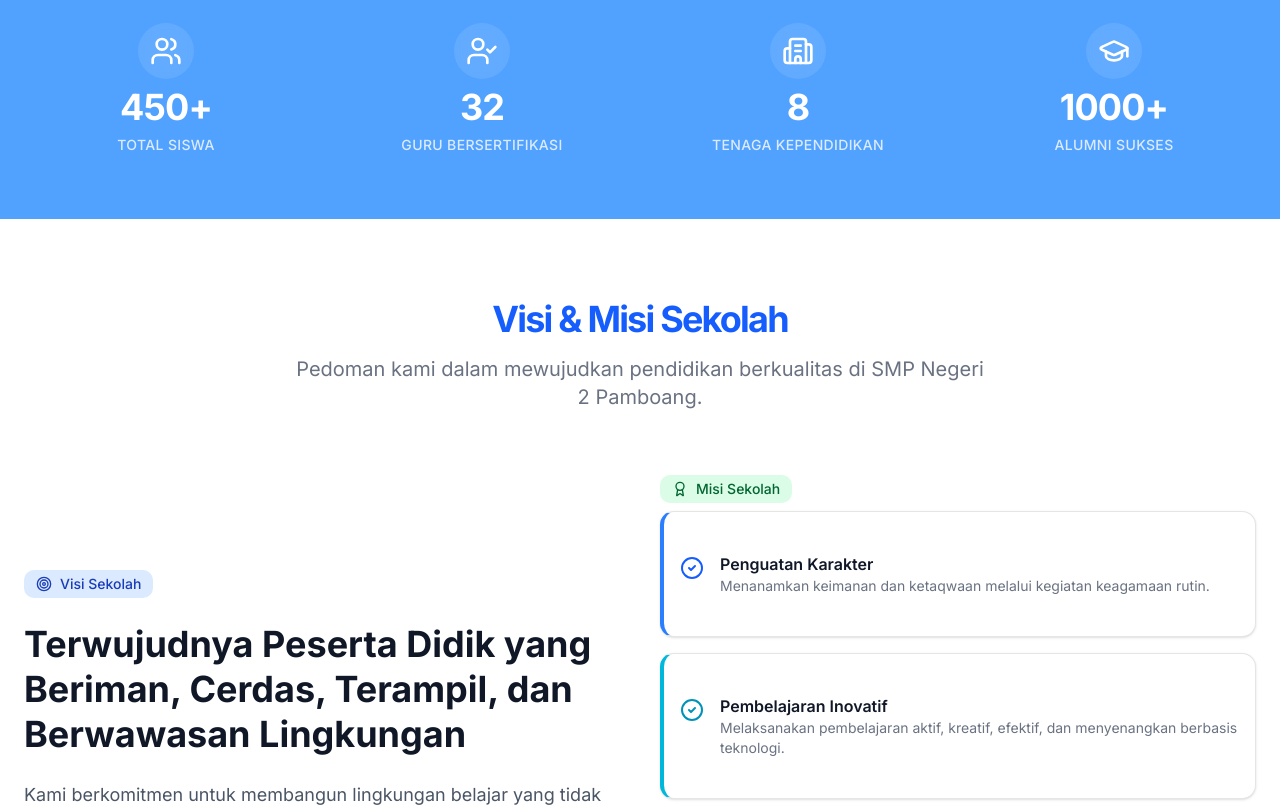
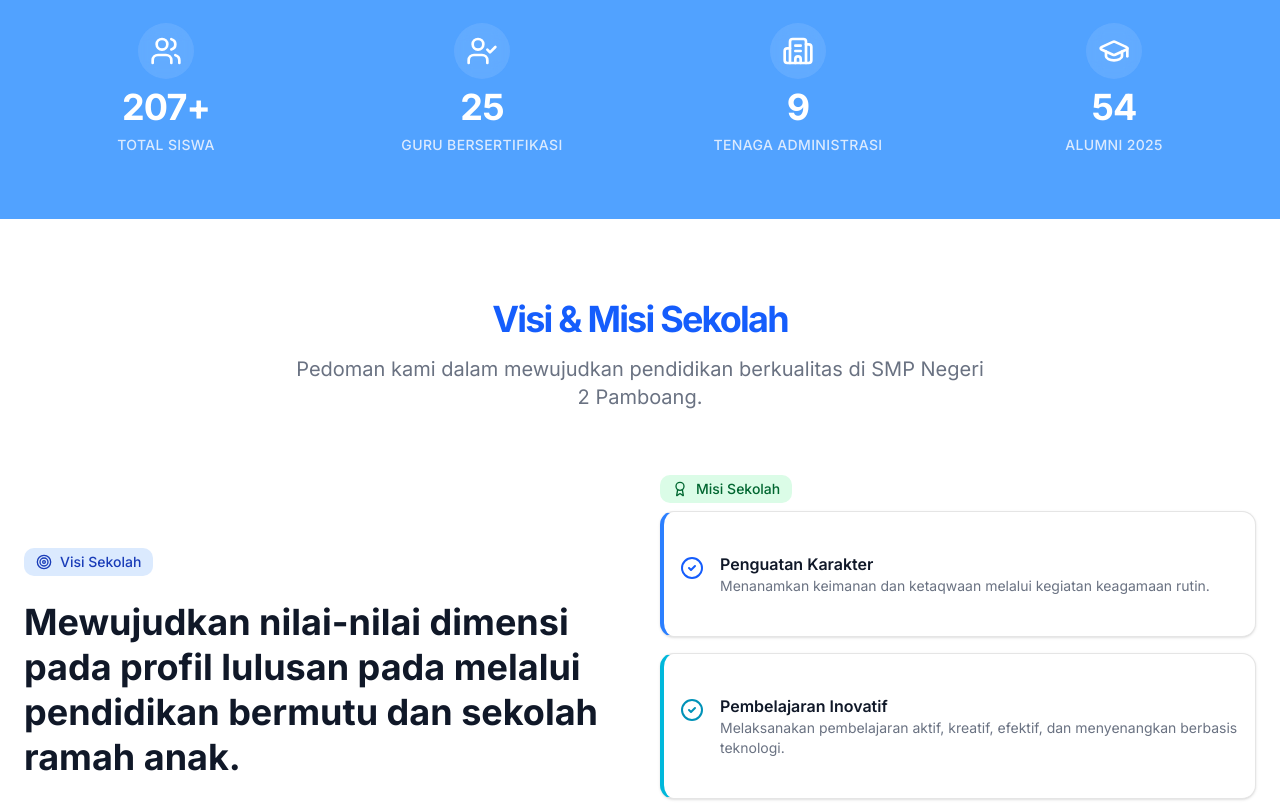
Before and after one commit to mhammdalwii/ProjectSistemInformasi-KIP, a Next.js app: page / in a window 1280 px wide. Shown: the part 700-1507 px from the top of the page. Built offline with nearby package versions, Linux system fonts and the light colour scheme.

Commit message:
memperbaiki dashboard sekolah

```diff
--- a/components/organisms/school/SchoolStats.tsx
+++ b/components/organisms/school/SchoolStats.tsx
@@ -3,22 +3,22 @@ import { Users, UserCheck, GraduationCap, Building2 } from "lucide-react";
 const stats = [
   {
     label: "Total Siswa",
-    value: "450+",
+    value: "207+",
     icon: Users,
   },
   {
     label: "Guru Bersertifikasi",
-    value: "32",
+    value: "25",
     icon: UserCheck,
   },
   {
-    label: "Tenaga Kependidikan",
-    value: "8",
+    label: "Tenaga Administrasi",
+    value: "9",
     icon: Building2,
   },
   {
-    label: "Alumni Sukses",
-    value: "1000+",
+    label: "Alumni 2025",
+    value: "54",
     icon: GraduationCap,
   },
 ];
--- a/components/organisms/school/SchoolVision.tsx
+++ b/components/organisms/school/SchoolVision.tsx
@@ -5,20 +5,19 @@ export default function SchoolVision() {
   return (
     <section id="profil" className="py-20 bg-white dark:bg-gray-950">
       <div className="container px-4 md:px-6">
-        {/* --- Bagian Header --- */}
+        {/* --- Header --- */}
         <div className="text-center mb-16 space-y-4">
           <h2 className="text-3xl font-bold tracking-tighter sm:text-4xl text-blue-600 dark:text-blue-400">Visi & Misi Sekolah</h2>
           <p className="max-w-[700px] mx-auto text-gray-500 dark:text-gray-400 md:text-xl">Pedoman kami dalam mewujudkan pendidikan berkualitas di SMP Negeri 2 Pamboang.</p>
         </div>
 
         <div className="grid gap-10 lg:grid-cols-2 items-center">
-          {/* --- KOLOM KIRI: VISI (Besar & Mencolok) --- */}
           <div className="space-y-6">
             <div className="inline-flex items-center rounded-lg bg-blue-100 px-3 py-1 text-sm font-medium text-blue-800 dark:bg-blue-900/50 dark:text-blue-300">
               <Target className="mr-2 h-4 w-4" />
               Visi Sekolah
             </div>
-            <h3 className="text-3xl font-bold leading-tight text-gray-900 dark:text-gray-100 sm:text-4xl">Terwujudnya Peserta Didik yang Beriman, Cerdas, Terampil, dan Berwawasan Lingkungan</h3>
+            <h3 className="text-3xl font-bold leading-tight text-gray-900 dark:text-gray-100 sm:text-4xl">Mewujudkan nilai-nilai dimensi pada profil lulusan pada melalui pendidikan bermutu dan sekolah ramah anak.</h3>
             <p className="text-lg text-gray-600 dark:text-gray-400">Kami berkomitmen untuk membangun lingkungan belajar yang tidak hanya mengasah intelektual, tetapi juga membentuk karakter mulia dan kepedulian sosial.</p>
           </div>
 
--- a/next.config.ts
+++ b/next.config.ts
@@ -3,7 +3,9 @@ import type { NextConfig } from "next";
 const nextConfig: NextConfig = {
   /* config options here */
   output: "standalone",
-
+  eslint: {
+    ignoreDuringBuilds: true,
+  },
   images: {
     remotePatterns: [
       {
```
